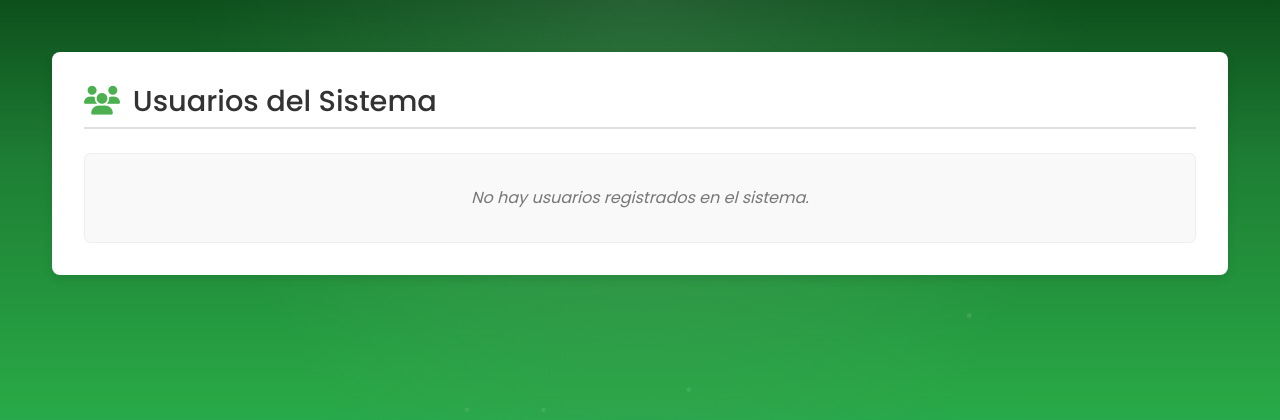
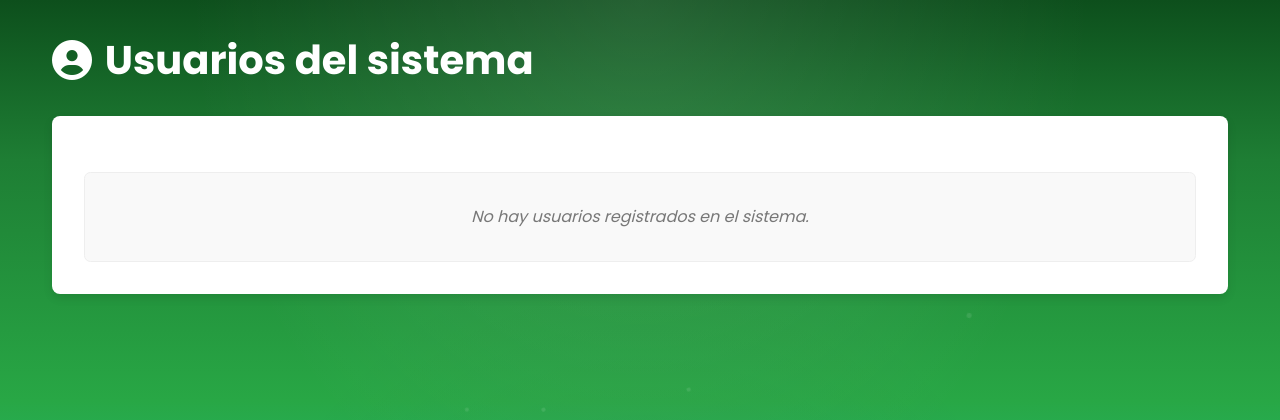
Before and after one commit to sebastianPR890/Sistema-de-Reserva-y-Gesti-n-de-Ambientes-Formativos, a Django app: template sistema_reservas/templates/usuarios/lista_usuarios.html in a window 1280 px wide. Shown: the top 420 px of the page. Run offline with Django 4.2, Linux system fonts and the light colour scheme; the template is opened without the code that fills it, so the values that code supplies are empty.

Commit message:
mejoras en el diseño

```diff
--- a/sistema_reservas/templates/usuarios/detalle_usuario.html
+++ b/sistema_reservas/templates/usuarios/detalle_usuario.html
@@ -104,7 +104,7 @@
 
 <div class="profile-card">
     <div class="profile-header">
-        <i class="fas fa-user-circle profile-icon"></i> {# Ícono de perfil de Font Awesome #}
+        <i class="fas fa-user-circle profile-icon"></i>
         <h1>{{ usuario.nombre_completo }}</h1>
     </div>
 
--- a/sistema_reservas/templates/usuarios/lista_usuarios.html
+++ b/sistema_reservas/templates/usuarios/lista_usuarios.html
@@ -2,6 +2,61 @@
 
 {% block content %}
 <style>
+    /* Keyframes para animaciones */
+    @keyframes fadeInUp {
+        from {
+            opacity: 0;
+            transform: translateY(20px);
+        }
+        to {
+            opacity: 1;
+            transform: translateY(0);
+        }
+    }
+
+    @keyframes fadeInDown {
+        from {
+            opacity: 0;
+            transform: translateY(-20px); /* Empieza 20px arriba */
+        }
+        to {
+            opacity: 1;
+            transform: translateY(0); /* Termina en su posición normal */
+        }
+    }
+
+    @keyframes fadeIn {
+        from {
+            opacity: 0;
+        }
+        to {
+            opacity: 1;
+            transform: translateY(0); /* Asegurarse de que no haya traslación para fadeIn simple */
+        }
+    }
+
+    /* Estilos para el título principal del sistema (fuera de la tarjeta) */
+    .page-title { /* Nueva clase para el h1 fuera de la tarjeta */
+        /* Animación de entrada para el título */
+        animation: fadeInDown 0.7s ease-out forwards;
+        opacity: 0; /* Iniciar invisible */
+        /* Mantener los estilos existentes del h1 */
+        margin-bottom: 0.5rem;
+        color: #fff;
+        font-weight: bold;
+        display: flex; /* Para alinear el icono */
+        align-items: center;
+        margin-left: 2rem; /* Alineado con el custom-card */
+        margin-top: 1rem; /* Margen superior para separarlo */
+    }
+
+    /* Estilo para el icono del título principal del sistema */
+    .page-title .profile-icon {
+        margin-right: 0.8rem;
+        color: #fff; /* Color del icono, si es parte del H1 y es blanco */
+    }
+
+
     /* Estilos para el contenedor principal de la tabla */
     .custom-card {
         background-color: #fff; /* Fondo blanco para la tarjeta */
@@ -13,9 +68,14 @@
         margin-right: 2rem; /* Margen derecho */
         flex-grow: 1; /* Para que ocupe el espacio disponible si está dentro de un flex container */
         max-width: calc(100% - 4rem); /* Ajusta el ancho para los márgenes */
+        /* Animación de entrada para la tarjeta */
+        animation: fadeInUp 0.6s ease-out forwards; /* forwards mantiene el estado final */
+        opacity: 0; /* Iniciar invisible para la animación */
+        animation-delay: 0.2s; /* Un ligero retraso para que aparezca después del título */
     }
 
-    /* Estilos para el título principal */
+    /* Estilos para el título principal DENTRO de la tarjeta (si hubiera, no aplicaría aquí directamente) */
+    /* Lo mantengo por si acaso lo refieres a un h1 dentro de custom-card, pero tu código actual tiene el h1 fuera */
     .custom-card h1 {
         font-size: 1.8rem;
         color: #333; /* Color de texto oscuro para el título */
@@ -53,6 +113,12 @@
         font-size: 0.9rem;
     }
 
+    /* Las filas iniciarán invisibles y con la animación, el delay se aplicará con JS */
+    .custom-table tbody tr {
+        animation: fadeIn 0.4s ease-out forwards;
+        opacity: 0; /* Iniciar invisible */
+    }
+
     .custom-table tbody tr:hover {
         background-color: #f5f5f5; /* Efecto hover sutil en las filas */
     }
@@ -78,17 +144,23 @@
         border-radius: 0.4rem;
         margin-top: 1.5rem;
         border: 1px solid #eee;
+        /* Animación de entrada para el mensaje */
+        animation: fadeIn 0.6s ease-out forwards;
+        opacity: 0; /* Iniciar invisible */
+        animation-delay: 0.3s; /* Aparecer después de un pequeño retraso */
     }
+
 </style>
 
+
+<h1 class="page-title"> {# Se añade la clase page-title #}
+    <i class="fas fa-user-circle profile-icon"></i>
+    Usuarios del sistema
+</h1>
+
 <div class="custom-card">
-    <h1>
-        <i class="fas fa-users icon"></i> {# Icono de Font Awesome, si lo tienes #}
-        Usuarios del Sistema
-    </h1>
-
     {% if usuarios %}
-    <div class="table-responsive"> {# Si usas Bootstrap, esto ayuda en pantallas pequeñas #}
+    <div class="table-responsive">
         <table class="custom-table">
             <thead>
                 <tr>
@@ -96,8 +168,8 @@
                     <th>Documento</th>
                     <th>Email</th>
                     <th>Rol</th>
-                    {# Si necesitas una columna de acciones, puedes añadirla aquí #}
-                    {# <th class="text-center">Acciones</th> #}
+
+
                 </tr>
             </thead>
             <tbody>
@@ -107,8 +179,7 @@
                     <td>{{ usuario.documento }}</td>
                     <td>{{ usuario.email }}</td>
                     <td>{{ usuario.get_rol_display }}</td>
-                    {# Aquí irían los botones de acción si los añades #}
-                    {# <td class="text-center">...</td> #}
+
                 </tr>
                 {% endfor %}
             </tbody>
@@ -120,4 +191,17 @@
     </div>
     {% endif %}
 </div>
+
+<script>
+    document.addEventListener('DOMContentLoaded', function() {
+        const tableRows = document.querySelectorAll('.custom-table tbody tr');
+        const initialDelay = 0.5; // Retraso inicial para que las filas empiecen a animarse (después del título y la tarjeta)
+        const rowDelay = 0.1;     // Retraso entre cada fila
+
+        tableRows.forEach((row, index) => {
+            row.style.animationDelay = `${initialDelay + (index * rowDelay)}s`;
+        });
+    });
+</script>
+
 {% endblock %}
```
